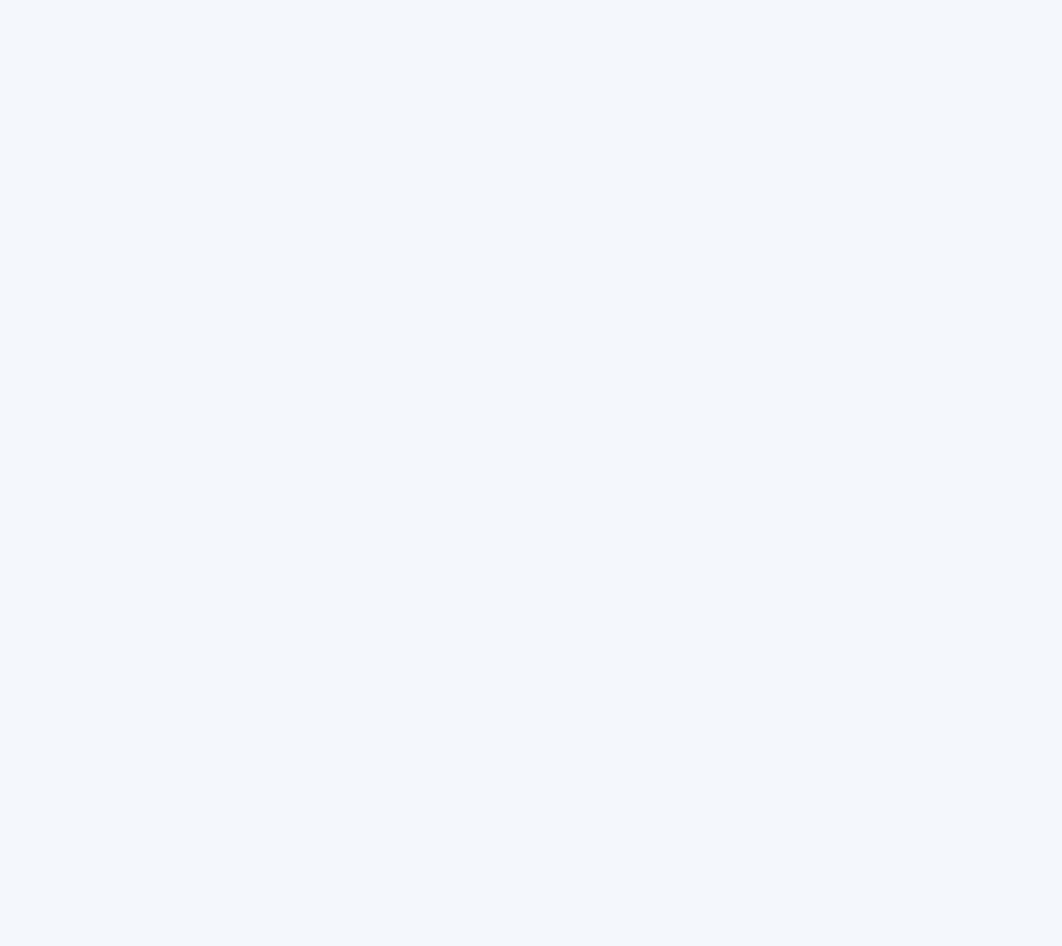
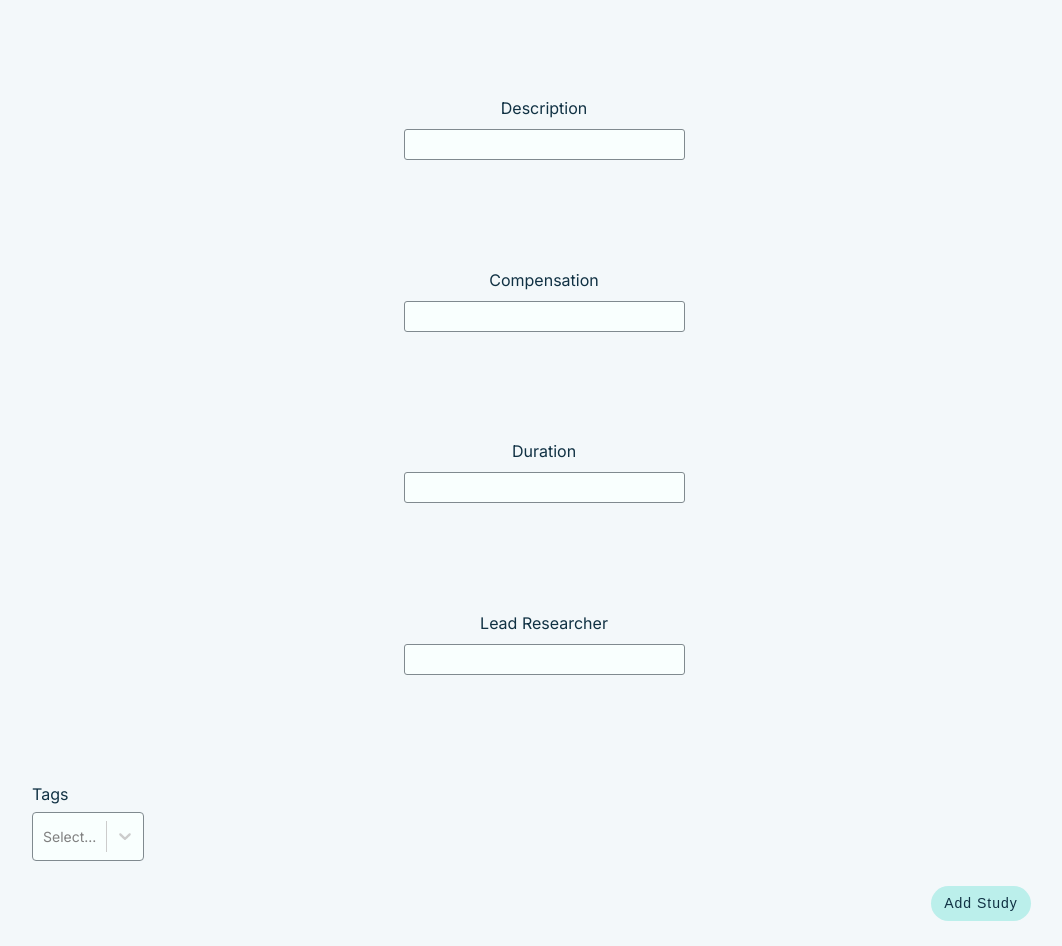
Before and after one commit to yuchenfany/research_match, a React (Create React App) app in the folder research-app/: page /add-study in a window 1280 px wide. Before the commit this address had no page. Shown: the part 220-1166 px from the top of the page, without its empty margins (96-1158 px from the left). Before the commit the page ends 800 px from the top, so only its background shows below. Built offline with nearby package versions, Linux system fonts and the light colour scheme.

Commit message:
everything except studyID

```diff
--- a/research-app/src/App.js
+++ b/research-app/src/App.js
@@ -15,7 +15,12 @@ import AddStudy from './components/AddStudy';
 
 function App() {
   const [user, setUser] = useState({ username: '', password: '', enrolled: [] });
-  const [study, setStudy] = useState({ studyId: '' });
+  const [study, setStudy] = useState({
+    studyId: '',
+    participants: [''],
+    researchers: [],
+    tags: [],
+  });
 
   return (
     <div className="App">
@@ -23,8 +28,8 @@ function App() {
         <Route exact path="/" element={<Login user={user} setUser={setUser} />} />
         <Route exact path="/home" element={<Home user={user} setUser={setUser} setStudy={setStudy} />} />
         <Route exact path="/study/:id" element={<Study study={study} setStudy={setStudy} user={user} setUser={setUser} />} />
-        <Route exact path="/create" element={<Create study={study} setStudy={setStudy} />} />
-        <Route exact path="/AddStudy" element={<AddStudy user={user} setUser={setUser} />} />
+        <Route exact path="/create" element={<Create user={user} setUser={setUser} />} />
+        <Route exact path="/add-study" element={<AddStudy study={study} setStudy={setStudy} />} />
         <Route exact path="/profile" element={<Profile user={user} setUser={setUser} />} />
         <Route exact path="/dashboard" element={<Dashboard user={user} />} />
       </Routes>
--- a/research-app/src/components/AddStudy.js
+++ b/research-app/src/components/AddStudy.js
@@ -1,7 +1,7 @@
 /* eslint-disable react/prop-types */
 /* eslint-disable react/jsx-filename-extension */
-import React, { useEffect } from 'react';
-// import Select from 'react-select';
+import React from 'react';
+import Select from 'react-select';
 import { useNavigate } from 'react-router-dom';
 import '../assets/index.css';
 // study, setStudy,
@@ -19,58 +19,71 @@ function AddStudy({ study, setStudy }) {
   //   });
   // };
 
-  useEffect(() => {
-    setStudy({
-      title: '',
-      description: '',
-      compensation: '',
-      duration: '',
-      tags: [],
-      participants: [],
-      studyId: 4,
-      researchers: [],
-    });
-    console.log('useEFfect is being run');
-    console.log(study.description);
-  }, []);
+  // useEffect(() => {
+  //   setStudy({
+  //     title: '',
+  //     description: '',
+  //     compensation: '',
+  //     duration: '',
+  //     tags: [],
+  //     participants: [],
+  //     studyId: 4,
+  //     researchers: [],
+  //   });
+  //   console.log('useEFfect is being run');
+  //   console.log(study.description);
+  // }, []);
   const navigate = useNavigate();
-
-  // const customStyles = {
-  //   menu: (provided, state) => ({
-  //     ...provided,
-  //     width: 'state.selectProps.width,',
-  //     color: state.selectProps.menuColor,
-  //   }),
-  //   control: (provided, state) => ({
-  //     ...provided,
-  //     background: '#F9FFFE',
-  //     borderColor: '#808A8F',
-  //     fontSize: '14px',
-  //     boxShadow: state.isFocused ? null : null,
-  //   }),
-  //   multiValueLabel: (styles) => ({
-  //     ...styles,
-  //     backgroundColor: '#BBEFEB',
-  //   }),
-  //   multiValueRemove: (styles) => ({
-  //     ...styles,
-  //     backgroundColor: '#BBEFEB',
-  //     ':hover': {
-  //       color: '#4aa8a2',
+  const Tags = [
+    { label: 'Diabetes', value: 'diabetes' },
+    { label: 'Cancer', value: 'cancer' },
+    { label: 'Social', value: 'social' },
+    { label: 'placebo', value: 'placebo' },
+    { label: 'Brain', value: 'brain' },
+    { label: 'Physical', value: 'physical' },
+  ];
+  const customStyles = {
+    menu: (provided, state) => ({
+      ...provided,
+      width: 'state.selectProps.width,',
+      color: state.selectProps.menuColor,
+    }),
+    control: (provided, state) => ({
+      ...provided,
+      background: '#F9FFFE',
+      borderColor: '#808A8F',
+      fontSize: '14px',
+      boxShadow: state.isFocused ? null : null,
+    }),
+    multiValueLabel: (styles) => ({
+      ...styles,
+      backgroundColor: '#BBEFEB',
+    }),
+    multiValueRemove: (styles) => ({
+      ...styles,
+      backgroundColor: '#BBEFEB',
+      ':hover': {
+        color: '#4aa8a2',
+      },
+    }),
+  };
+  // async function getNextStudyID() {
+  //   const studyData = await fetch('http://localhost:5000/study/findMax', {
+  //     method: 'GET',
+  //     headers: {
+  //       'Content-Type': 'application/json',
   //     },
-  //   }),
-  // };
-
-  // const allergyTags = [
-  //   { label: 'Tree Nuts', value: 'treeNuts' },
-  //   { label: 'Gluten', value: 'gluten' },
-  //   { label: 'Penicillin', value: 'penicillin' },
-  //   { label: 'Peanuts', value: 'peanuts' },
-  //   { label: 'Aspirin', value: 'aspirin' },
-  //   { label: 'Pollen', value: 'pollen' },
-  // ];
-
+  //   });
+  //   const data = await studyData.json();
+  //   console.log(data);
+  //   return data;
+  // }
   async function verify() {
+    console.log(JSON.stringify(study));
+    // console.log(JSON.stringify(getNextStudyID()));
+    // setStudy({
+    //   studyId: getNextStudyID(),
+    // });
     await fetch('http://localhost:5000/study/add', {
       method: 'POST',
       headers: {
@@ -96,18 +109,22 @@ function AddStudy({ study, setStudy }) {
   // }
 
   const updateTitle = async (event) => {
+    console.log('UPDATE TITLE');
+    console.log(event.target.value);
     setStudy({
       title: event.target.value,
-      description: study.description,
-      compensation: study.compensation,
-      duration: study.duration,
-      tags: study.tags,
-      participants: study.participants,
-      studyId: study.studyId,
-      researchers: study.researchers,
+      // description: study.description,
+      // compensation: study.compensation,
+      // duration: study.duration,
+      // tags: study.tags,
+      // participants: study.participants,
+      // studyId: study.studyId,
+      // researchers: study.researchers,
     });
   };
   const updateDescription = async (event) => {
+    console.log('UPDATE description');
+    console.log(event.target.value);
     setStudy({
       title: study.title,
       description: event.target.value,
@@ -143,7 +160,42 @@ function AddStudy({ study, setStudy }) {
       researchers: study.researchers,
     });
   };
+  const updateResearcher = async (event) => {
+    setStudy({
+      title: study.title,
+      description: study.description,
+      compensation: study.compensation,
+      duration: study.duration,
+      tags: study.tags,
+      participants: study.participants,
+      studyId: study.studyId,
+      researchers: event.target.value,
+    });
+  };
+  async function getTagsArr(tags) {
+    const arr = [];
 
+    for (let i = 0; i < tags.length; i += 1) {
+      arr.push(tags[i].value);
+    }
+
+    return arr;
+  }
+
+  const updateTags = async (tags) => {
+    const arr = await getTagsArr(tags);
+    console.log(arr);
+    setStudy({
+      title: study.title,
+      description: study.description,
+      compensation: study.compensation,
+      duration: study.duration,
+      tags: arr,
+      participants: study.participants,
+      studyId: study.studyId,
+      researchers: study.researchers,
+    });
+  };
   async function handleSubmit(event) {
     if (await verify()) {
       navigate('/home');
@@ -177,15 +229,33 @@ function AddStudy({ study, setStudy }) {
           <input
             className="input-field"
             type="text"
-            id="cpmpensation"
+            id="compensation"
             onChange={updateCompensation}
           />
           <div>Duration</div>
           <input
             className="input-field"
             type="text"
-            id="age"
+            id="duration"
             onChange={updateDuration}
+          />
+          <div>Lead Researcher</div>
+          <input
+            className="input-field"
+            type="text"
+            id="researchers"
+            onChange={updateResearcher}
+          />
+        </div>
+        <div className="profile-row">
+          <div>Tags</div>
+        </div>
+        <div className="profile-row">
+          <Select
+            options={Tags}
+            isMulti
+            onChange={(tags) => updateTags(tags)}
+            styles={customStyles}
           />
         </div>
         <input className="signup-button" type="submit" value="Add Study" onClick={handleSubmit} />
--- a/research-app/src/components/Home.js
+++ b/research-app/src/components/Home.js
@@ -87,7 +87,7 @@ function Home({ user, setUser, setStudy }) { // add props user
         <div className="header-left">For Testing Purposes: Directs to Add Study Page</div>
         <div className="study">
           <div className="study-transfer">Go to Study Page</div>
-          <button className="view-button" type="button" key={3} onClick={() => navigate('/AddStudy')}>Add Study</button>
+          <button className="view-button" type="button" onClick={() => navigate('/add-study')}>Add Study</button>
         </div>
       </div>
     </div>
--- a/research-app/src/components/Study.js
+++ b/research-app/src/components/Study.js
@@ -48,7 +48,7 @@ function Study({ study, setStudy, user, setUser }) {
       studyId: currStudy.studyId,
       researchers: currStudy.researchers,
     }
-    await fetch(`http://localhost:5000/study/${parseInt(study.studyId)}`, {
+    await fetch(`http://localhost:5000/study/${parseInt(study.studyId)}/enroll`, {
       method: 'POST',
       body: JSON.stringify(updatedStudy),
       headers: {
```
Also changed, not shown: 1 other file (tests, documents, lock files or other folders).
